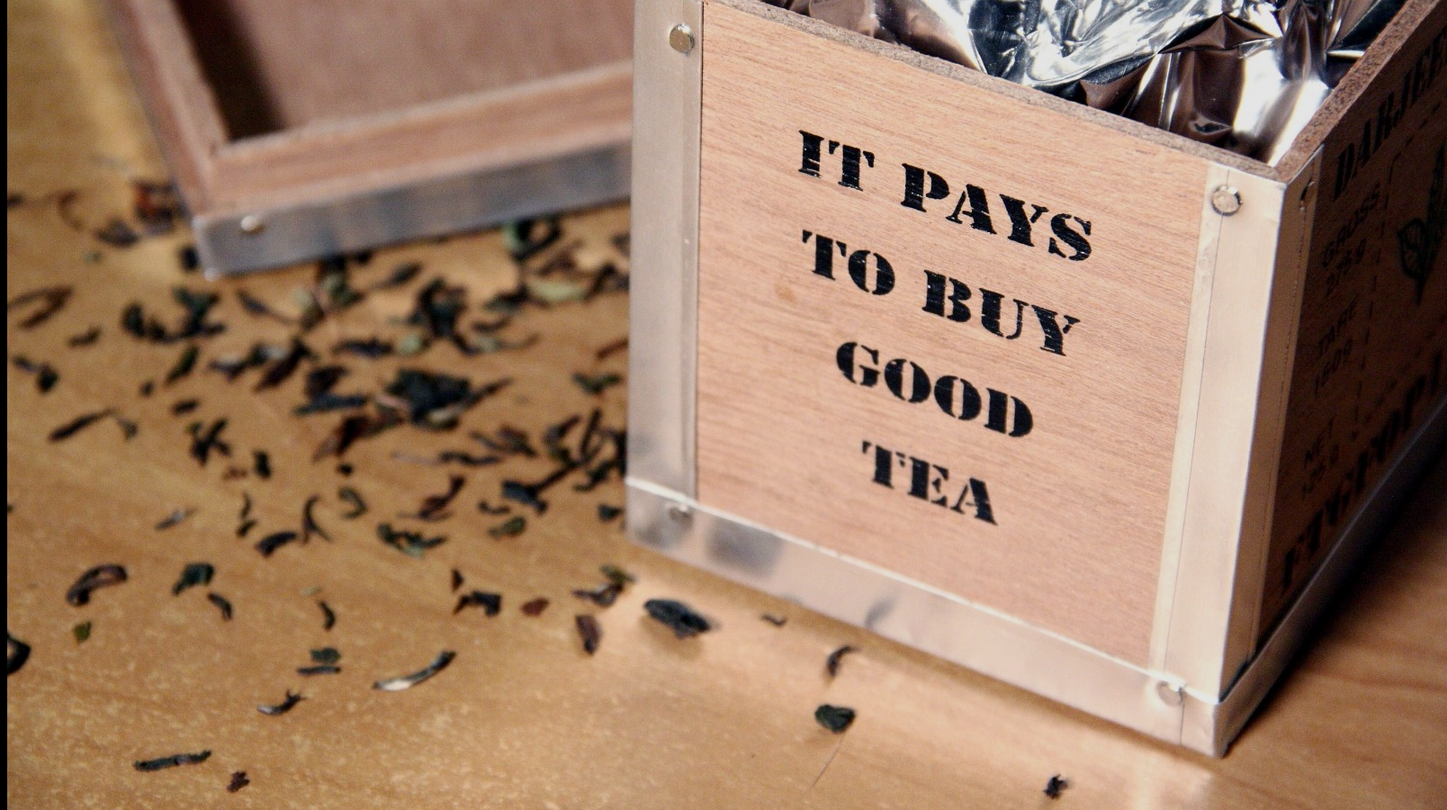
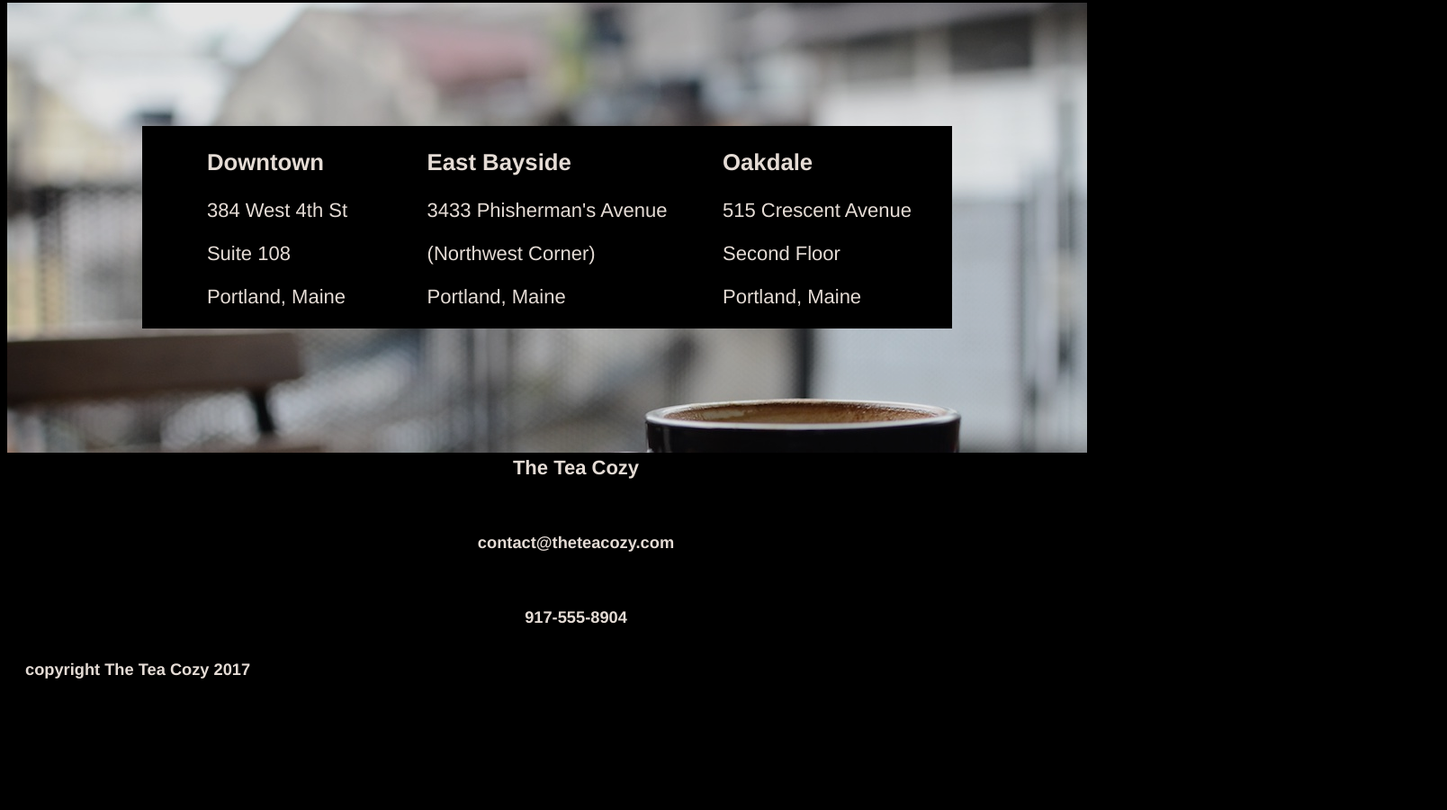
Before and after one commit to Gregory-I/Gregory-I.github.io, a plain HTML site: page Tea_Cozy/index.html in a window 1280 px wide. Shown: the part 2180-3080 px from the top of the page at 90% size, 1608 px wide, since content can reach past the window. After the commit the page ends 2965 px from the top, so only its background shows below. Drawn offline with Linux system fonts and the light colour scheme; files whose address does not match are found by name.

Commit message:
styling issues

```diff
--- a/Tea_Cozy/resources/css/style.css
+++ b/Tea_Cozy/resources/css/style.css
@@ -7,7 +7,6 @@ body {
   color: seashell;
   background-color: black;
   opacity: 0.9;
-  justify-content: center;
 }
 
 a {
@@ -58,3 +57,52 @@ padding-right: 10px;
 }
 
 /* Featured Section */
+
+.Featured {
+  display: flex;
+  width: 1000px;
+  align-items: center;
+}
+
+.features img {
+  width: 300px;
+  height: 200px;
+}
+
+
+.Locations {
+  display: flex;
+  height: 500px;
+  width: 1200px;
+  align-items: center;
+  justify-content: center;
+  background-image: url(/Users/Izzy/github/Gregory-I.github.io/Tea_Cozy/resources/images/img-locations-background.jpg);
+}
+
+.place {
+  display: flex;
+  width: 300px;
+  background-color: black;
+  opacity: 1;
+  justify-content: center;
+}
+
+.bayside {
+  padding-left: 40px;
+  padding-right: 40px;
+}
+
+/* Contact Section */
+
+.Contact {
+  display: flex;
+  flex-direction: column;
+  height: 200px;
+  align-items: center;
+  justify-content: center;
+}
+
+/* Footer Section */
+footer {
+  padding-left: 20px;
+}
```
